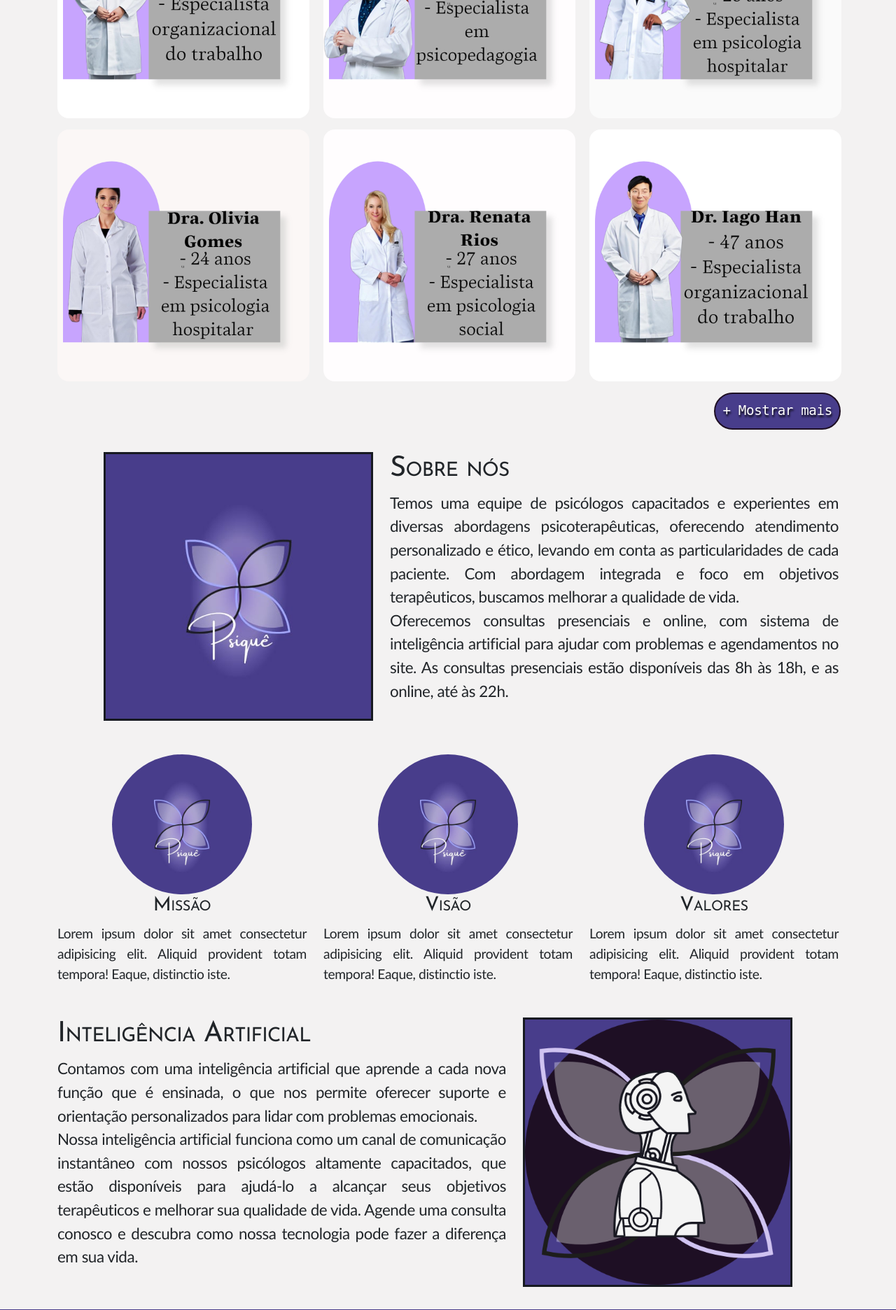
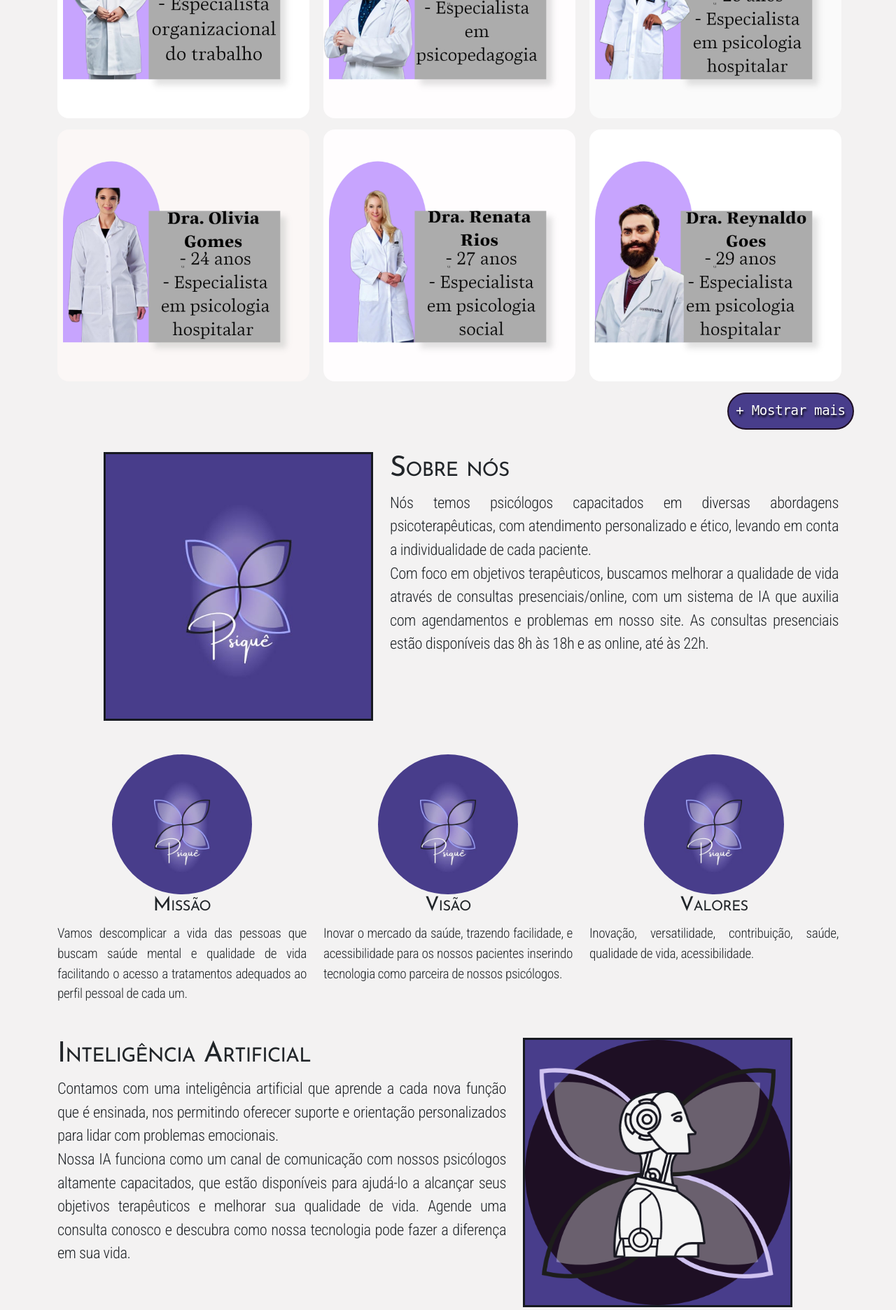
Before and after one commit to pedrosiqueirapb/psique, a PHP site: page /telaPrincipal.html in a window 1280 px wide. Shown: the part 1215-3087 px from the top of the page at 70% size. Run offline with PHP 8.4, Linux system fonts and the light colour scheme; some libraries are stand-ins or nearby versions.

Commit message:
Fazendo o link das redes sociais e trocando fonte

```diff
--- a/src/telaPrincipal.css
+++ b/src/telaPrincipal.css
@@ -89,9 +89,11 @@ h1, h3{
     text-align: start;
 }
 p{
-    font-family: 'Trebuchet MS', 'Lucida Sans Unicode', 'Lucida Grande', 'Lucida Sans', Arial, sans-serif;
     letter-spacing: -0.02em;
     text-align: justify;
+}
+main p{
+    font-family: 'Roboto Condensed', sans-serif;
 }
 .sobreNos p, .iaPsique p{
     font-size: 1.4em;
@@ -105,6 +107,9 @@ p{
     align-items: center;
     margin-bottom: 1em;
 }
+footer p{
+    font-family: 'Trebuchet MS', 'Lucida Sans Unicode', 'Lucida Grande', 'Lucida Sans', Arial, sans-serif;
+}
 #imgPsic{
     width: 360px;
     height: 360px;
@@ -114,7 +119,7 @@ p{
     padding: 10px;
     border: 2px solid #1e0f24;
     position: relative;
-    left: 27cm;
+    left: 27.5cm;
     border-radius: 2em;
     background-color: #483D8B;
     color: #FFF;
--- a/src/telaPrincipal.html
+++ b/src/telaPrincipal.html
@@ -9,7 +9,7 @@
     <link rel="preconnect" href="https://fonts.googleapis.com">
     <link rel="preconnect" href="https://fonts.gstatic.com" crossorigin>
     <link href="https://fonts.googleapis.com/css2?family=Josefin+Sans&display=swap" rel="stylesheet">
-    <link href="https://fonts.googleapis.com/css2?family=Red+Hat+Display:wght@300&display=swap" rel="stylesheet">
+    <link href="https://fonts.googleapis.com/css2?family=Roboto+Condensed:wght@300&display=swap" rel="stylesheet">
     <title>Psiquê</title>
 </head>
 <body>
@@ -95,7 +95,7 @@
                         <img src="imgs/psic5Light.jpg" alt="" id="imgPsic">
                     </div>
                     <div class="col-4">
-                        <img src="imgs/psic1Light.jpg" alt="" id="imgPsic">
+                        <img src="imgs/psic8Light.jpg" alt="" id="imgPsic">
                     </div>
                 </div>
                 <div class="row infosPsic">
@@ -132,7 +132,7 @@
                         <img src="imgs/psic5Dark.jpg" alt="" id="imgPsic">
                     </div>
                     <div class="col-4">
-                        <img src="imgs/psic1Dark.jpg" alt="" id="imgPsic">
+                        <img src="imgs/psic8Dark.jpg" alt="" id="imgPsic">
                     </div>
                 </div>
                 <div class="row infosPsic">
@@ -161,7 +161,7 @@
                     </div>
                     <div class="col-7">
                         <h1 id="ancoraSobreNos">Sobre nós</h1>
-                        <p>Temos uma equipe de psicólogos capacitados e experientes em diversas abordagens psicoterapêuticas, oferecendo atendimento personalizado e ético, levando em conta as particularidades de cada paciente. Com abordagem integrada e foco em objetivos terapêuticos, buscamos melhorar a qualidade de vida.<br>Oferecemos consultas presenciais e online, com sistema de inteligência artificial para ajudar com problemas e agendamentos no site. As consultas presenciais estão disponíveis das 8h às 18h, e as online, até às 22h.</p>
+                        <p>Nós temos psicólogos capacitados em diversas abordagens psicoterapêuticas, com atendimento personalizado e ético, levando em conta a individualidade de cada paciente.<br>Com foco em objetivos terapêuticos, buscamos melhorar a qualidade de vida através de consultas presenciais/online, com um sistema de IA que auxilia com agendamentos e problemas em nosso site. As consultas presenciais estão disponíveis das 8h às 18h e as online, até às 22h.</p>
                     </div>
                 </div>
             </div>
@@ -174,17 +174,17 @@
                     <div class="col-4 atrPsique">
                         <img src="imgs/logotipo.jpeg" alt="" id="logotipo">
                         <h3>Missão</h3>
-                        <p>Lorem ipsum dolor sit amet consectetur adipisicing elit. Aliquid provident totam tempora! Eaque, distinctio iste.</p>
+                        <p>Vamos descomplicar a vida das pessoas que buscam saúde mental e qualidade de vida facilitando o acesso a tratamentos adequados ao perfil pessoal de cada um.</p>
                     </div>
                     <div class="col-4 atrPsique">
                         <img src="imgs/logotipo.jpeg" alt="" id="logotipo">
                         <h3>Visão</h3>
-                        <p>Lorem ipsum dolor sit amet consectetur adipisicing elit. Aliquid provident totam tempora! Eaque, distinctio iste.</p>
+                        <p>Inovar o mercado da saúde, trazendo facilidade, e acessibilidade para os nossos pacientes inserindo tecnologia como parceira de nossos psicólogos.</p>
                     </div>
                     <div class="col-4 atrPsique">
                         <img src="imgs/logotipo.jpeg" alt="" id="logotipo">
                         <h3>Valores</h3>
-                        <p>Lorem ipsum dolor sit amet consectetur adipisicing elit. Aliquid provident totam tempora! Eaque, distinctio iste.</p>
+                        <p>Inovação, versatilidade, contribuição, saúde, qualidade de vida, acessibilidade.</p>
                     </div>
                 </div>
             </div>
@@ -196,7 +196,7 @@
                 <div class="row">
                     <div class="col-7">
                         <h1 id="ancoraIA">Inteligência Artificial</h1>
-                        <p>Contamos com uma inteligência artificial que aprende a cada nova função que é ensinada, o que nos permite oferecer suporte e orientação personalizados para lidar com problemas emocionais.<br>Nossa inteligência artificial funciona como um canal de comunicação instantâneo com nossos psicólogos altamente capacitados, que estão disponíveis para ajudá-lo a alcançar seus objetivos terapêuticos e melhorar sua qualidade de vida. Agende uma consulta conosco e descubra como nossa tecnologia pode fazer a diferença em sua vida.</p>
+                        <p>Contamos com uma inteligência artificial que aprende a cada nova função que é ensinada, nos permitindo oferecer suporte e orientação personalizados para lidar com problemas emocionais.<br>Nossa IA funciona como um canal de comunicação com nossos psicólogos altamente capacitados, que estão disponíveis para ajudá-lo a alcançar seus objetivos terapêuticos e melhorar sua qualidade de vida. Agende uma consulta conosco e descubra como nossa tecnologia pode fazer a diferença em sua vida.</p>
                     </div>
                     <div class="col-5">
                         <img src="imgs/inteligenciaArtificial.png" alt="" id="imagemIA">
@@ -217,9 +217,9 @@
                 </div>
                 <div class="col-3">
                     <div class="midiasSociais">
-                        <a href="#"><i class="fa-brands fa-whatsapp"></i></a>
-                        <a href="#"><i class="fa-brands fa-instagram"></i></a>
-                        <a href="#"><i class="fa-brands fa-facebook"></i></a>
+                        <a href="https://wa.me/5531984122625" target="_blank"><i class="fa-brands fa-whatsapp"></i></a>
+                        <a href="https://www.instagram.com/psiqu_ea/" target="_blank"><i class="fa-brands fa-instagram"></i></a>
+                        <a href="https://twitter.com/Psiqu_ea" target="_blank"><i class="fa-brands fa-twitter"></i></a>
                     </div>
                 </div>
             </div>
```
Also changed, not shown: src/imgs/psic8Dark.jpg (added), src/imgs/psic8Light.jpg (added).
